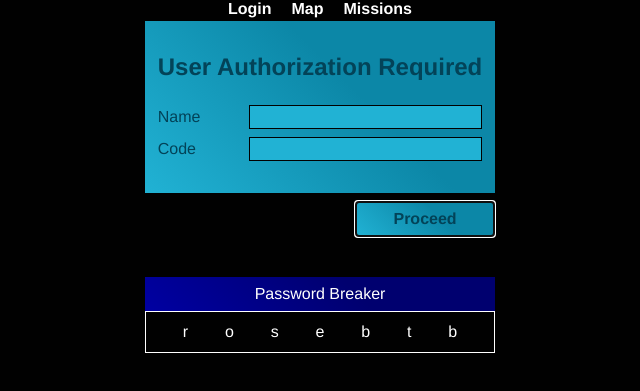
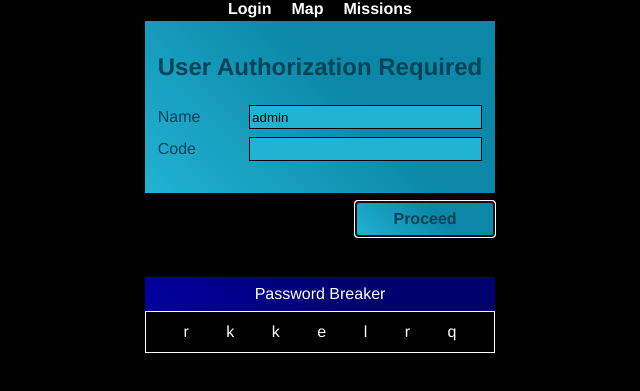
Before and after one commit to cocomittens/Overlink, a React (Vite) app in the folder frontend/: page /login in a window 1280 px wide. Both pictures are taken after a click on the button "Proceed". Shown: the part 225-616 px from the top of the page, without its empty margins (320-960 px from the left). Built offline with nearby package versions, Linux system fonts and the light colour scheme.

Commit message:
Fix animation?

```diff
--- a/frontend/src/components/PasswordBreaker.tsx
+++ b/frontend/src/components/PasswordBreaker.tsx
@@ -8,6 +8,7 @@ interface Props {
 interface State {
   lettersGuessed: number;
   randomSuffix: string;
+  lastGuessedIndex: number | null;
 }
 
 export class PasswordBreaker extends React.Component<Props, State> {
@@ -15,7 +16,7 @@ export class PasswordBreaker extends React.Component<Props, State> {
 
   constructor(props: Props) {
     super(props);
-    this.state = { lettersGuessed: 0, randomSuffix: "" };
+    this.state = { lettersGuessed: 0, randomSuffix: "", lastGuessedIndex: null };
   }
 
   componentDidMount() {
@@ -47,7 +48,9 @@ export class PasswordBreaker extends React.Component<Props, State> {
     const { password } = this.props;
     if (!password) return;
     let letters = 0;
-    const speed = 500;
+    const speed = 2000;
+    this.setState({ lettersGuessed: 0, randomSuffix: this.randomString(password.length), lastGuessedIndex: null });
+
     // initialize and start random suffix updates
     this.setState({
       lettersGuessed: 0,
@@ -65,7 +68,7 @@ export class PasswordBreaker extends React.Component<Props, State> {
     while (letters < password.length) {
       await new Promise((res) => setTimeout(res, speed));
       letters++;
-      this.setState({ lettersGuessed: letters });
+      this.setState({ lettersGuessed: letters, lastGuessedIndex: letters - 1 });
     }
     if (this.randomInterval) clearInterval(this.randomInterval);
     this.setState({ randomSuffix: "" });
@@ -73,18 +76,27 @@ export class PasswordBreaker extends React.Component<Props, State> {
 
   render() {
     const { password } = this.props;
-    const { lettersGuessed, randomSuffix } = this.state;
-    const display = password
-      ? password.slice(0, lettersGuessed) + randomSuffix
+    const { lettersGuessed, randomSuffix, lastGuessedIndex } = this.state;
+
+    // build animated spans for revealed letters then random letters
+    const content = password
+      ? [
+          // guessed letters
+          ...Array.from({ length: lettersGuessed }).map((_, i) => (
+            <span key={`g${i}`} className={i === lastGuessedIndex ? 'animate' : ''}>
+              {password[i]}
+            </span>
+          )),
+          // random suffix letters
+          ...randomSuffix.split('').map((c, i) => <span key={`r${i}`}>{c}</span>)
+        ]
       : null;
 
     return (
       <div className="password-breaker-container">
         <p>Password Breaker</p>
         <span className="password-breaker-display">
-          {display?.split("").map((letter) => (
-            <span>{letter}</span>
-          ))}
+          {content && content.length > 0 ? content : "Select a target"}
         </span>
       </div>
     );
--- a/frontend/src/scenes/Login.tsx
+++ b/frontend/src/scenes/Login.tsx
@@ -4,9 +4,10 @@ import { PasswordBreaker } from "../components/PasswordBreaker";
 
 export default function Login() {
   const [start, setStart] = useState(false);
+  const [username, setUsername] = useState("");
 
-  const handleProceed = (e: React.MouseEvent<HTMLButtonElement>) => {
-    e.preventDefault();
+  const handleProceed = () => {
+    setUsername("admin");
     setStart(true);
   };
 
@@ -18,7 +19,14 @@ export default function Login() {
           <form>
             <div className="form-group">
               <label htmlFor="username">Name</label>
-              <input type="text" id="username" name="username" required />
+              <input
+                type="text"
+                id="username"
+                name="username"
+                value={username}
+                onChange={(e) => setUsername(e.target.value)}
+                required
+              />
             </div>
             <div className="form-group">
               <label htmlFor="password">Code</label>
@@ -27,7 +35,7 @@ export default function Login() {
                 id="password"
                 name="password"
                 required
-                onClick={() => setStart(true)}
+                onClick={handleProceed}
               />
             </div>
           </form>
--- a/frontend/src/styles/login.scss
+++ b/frontend/src/styles/login.scss
@@ -88,3 +88,14 @@ form {
         )
     }
 }
+
+// Fade-in animation for newly guessed letters
+@keyframes fadeIn {
+  from { opacity: 0; }
+  to { opacity: 1; }
+}
+
+.password-breaker-container .animate span {
+  display: inline-block;
+  animation: fadeIn 0.3s ease-in-out forwards;
+}
```
